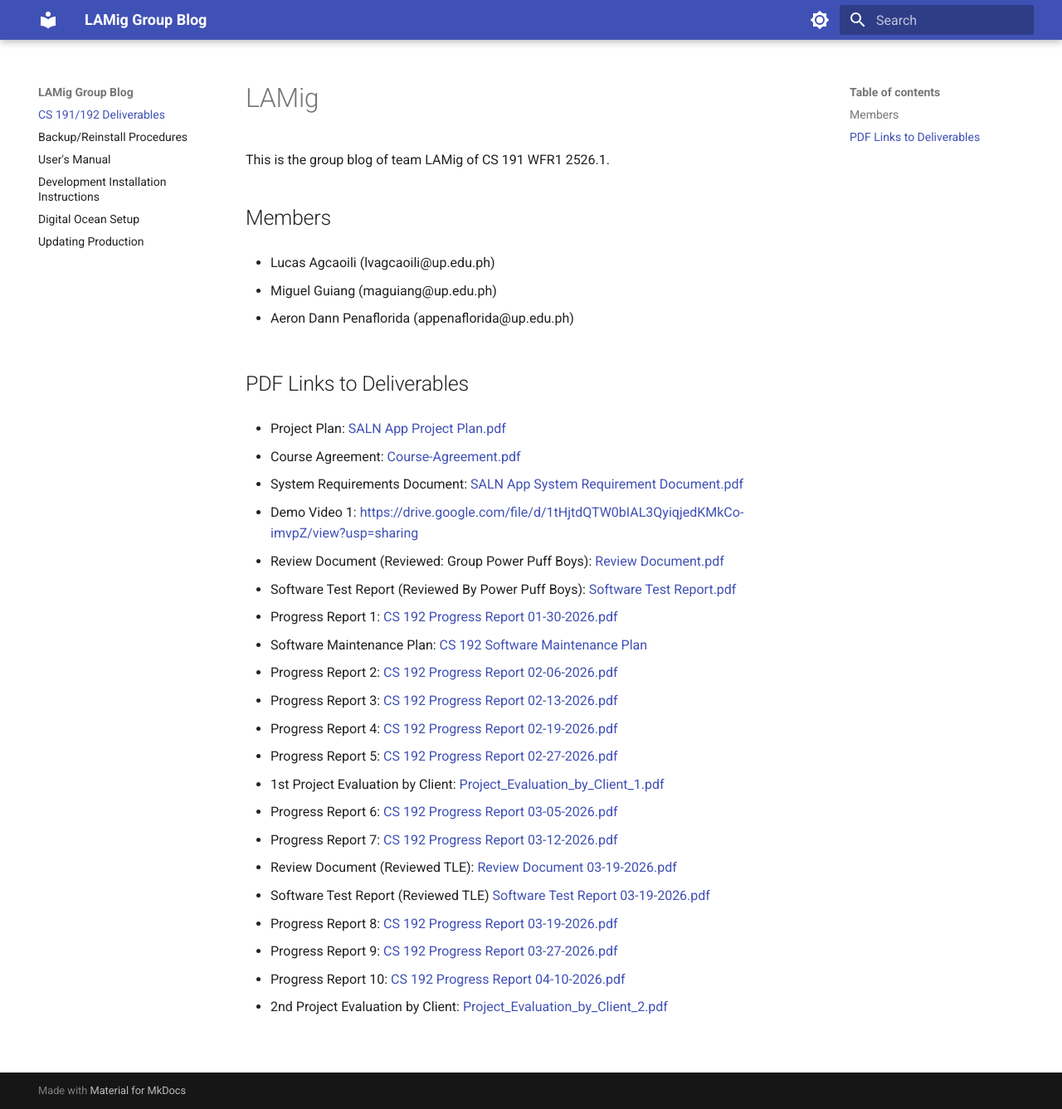
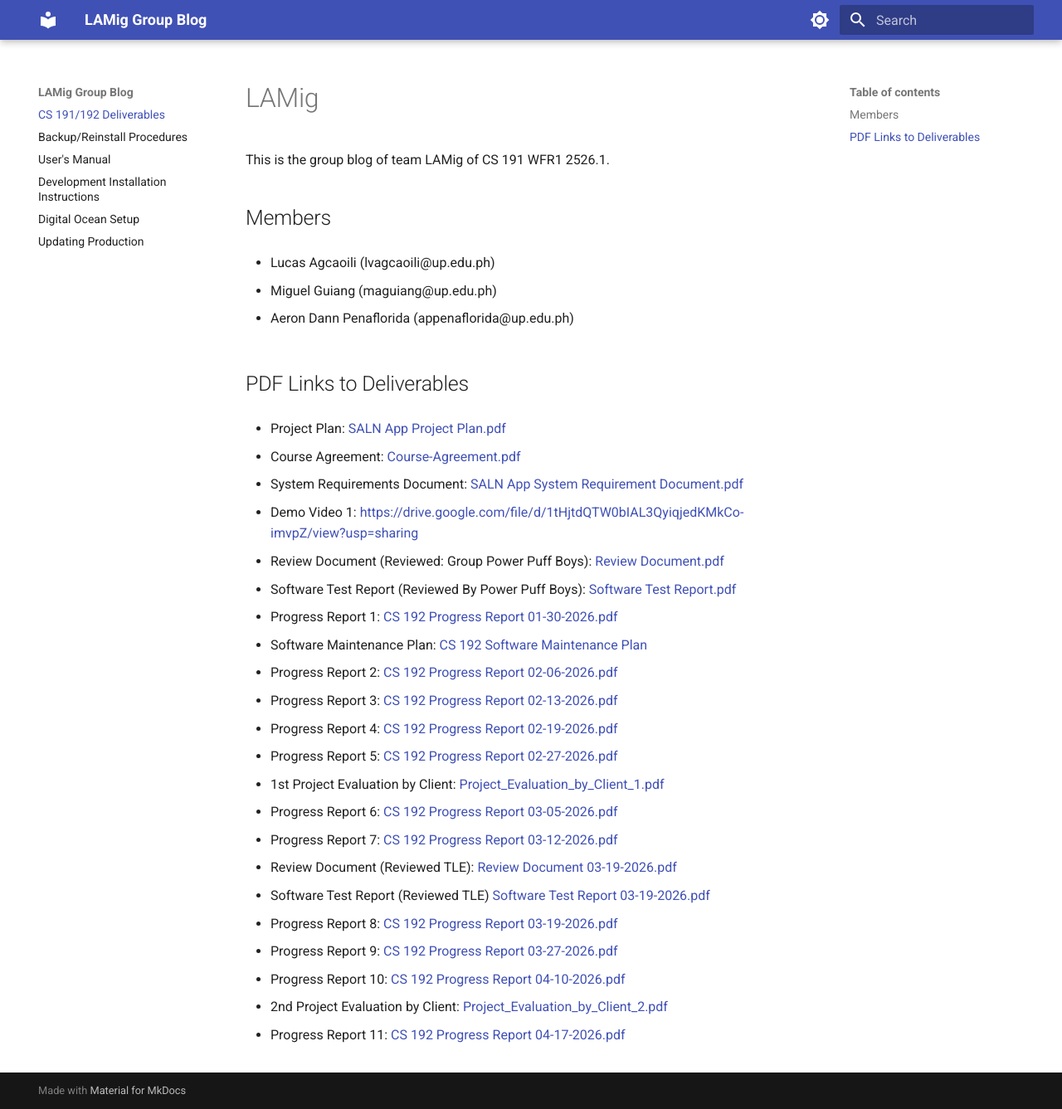
Before and after one commit to SHIROKAMIQQ/cs191-LAMig-GroupBlog, an MkDocs documentation site: the page built from docs/index.md, in a window 1280 px wide and 1337 px high. Shown: the whole window at 83% size. Built offline with MkDocs 1.6.1 and Material for MkDocs 9.7.7, drawn with Linux system fonts in a browser that asks for light colours.

Commit message:
feat: add Progress Report 11

```diff
--- a/docs/index.md
+++ b/docs/index.md
@@ -53,3 +53,5 @@ This is the group blog of team LAMig of CS 191 WFR1 2526.1.
 - Progress Report 10: [CS 192 Progress Report 04-10-2026.pdf](files/CS%20192%20Progress%20Report%2004-10-2026.pdf)
 
 - 2nd Project Evaluation by Client: [Project_Evaluation_by_Client_2.pdf](files/Project_Evaluation_by_Client_2.pdf)
+
+- Progress Report 11: [CS 192 Progress Report 04-17-2026.pdf](files/CS%20192%20Progress%20Report%2004-17-2026.pdf)
```
Also changed, not shown: 1 other file.
